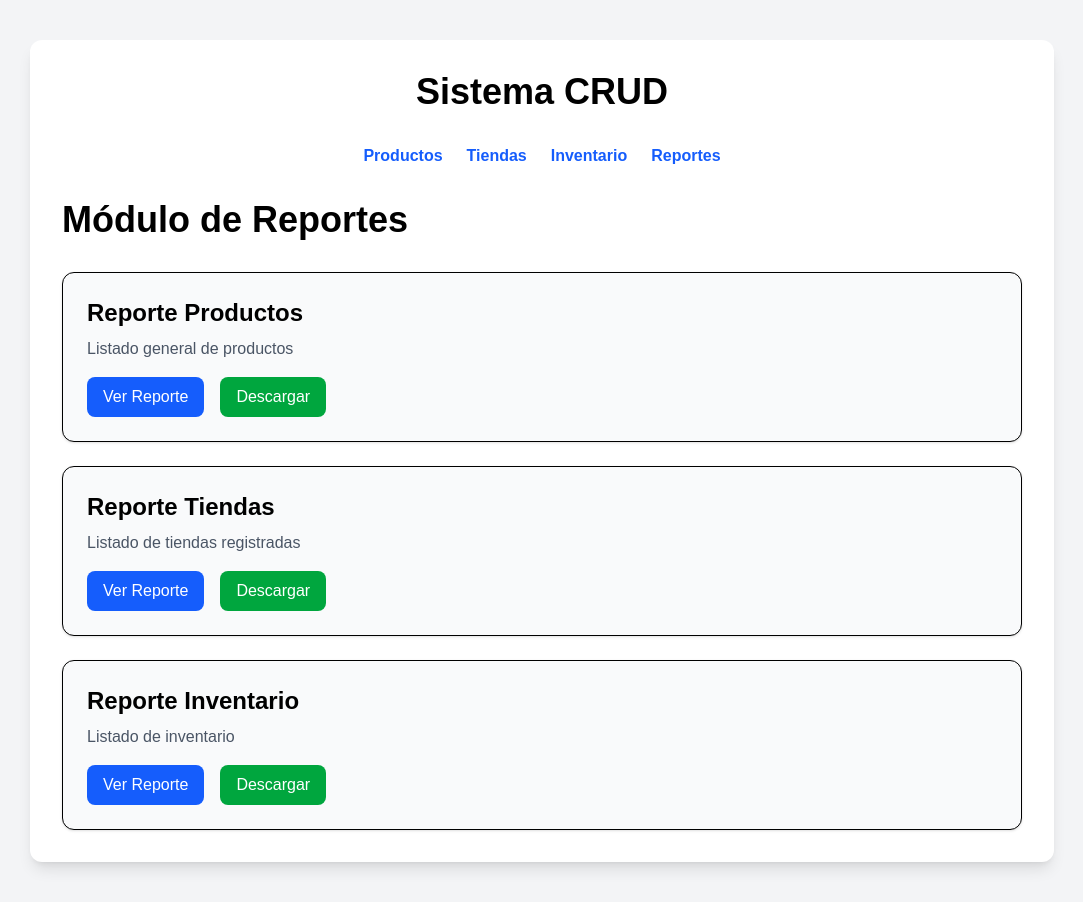
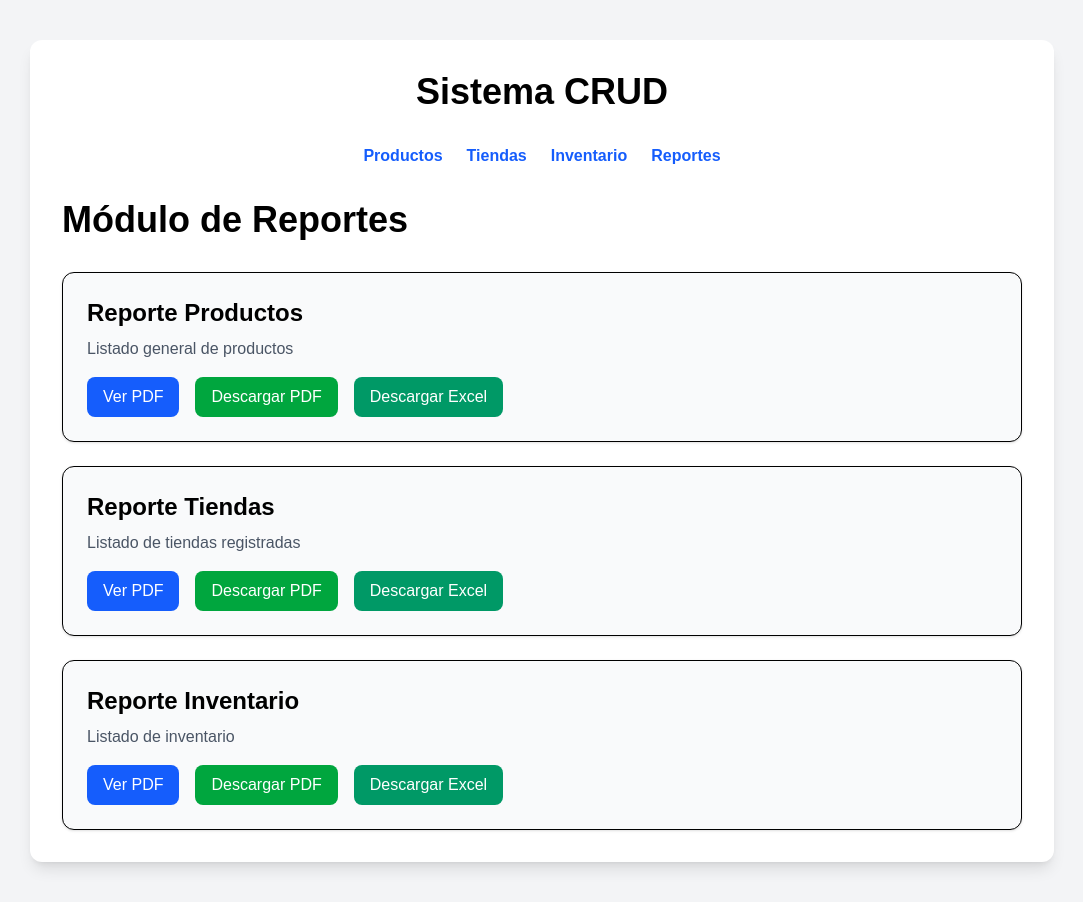
Before and after one commit to Arielpassw/crud-frontend-simple, a React (Vite) app: page /reports in a window 1280 px wide. Shown: the whole page, without its empty margins (98-1181 px from the left). Built offline with nearby package versions, Linux system fonts and the light colour scheme.

Commit message:
feat: implemantar el boton de descargar en archivo excel

```diff
--- a/src/components/reports/ReportCard.tsx
+++ b/src/components/reports/ReportCard.tsx
@@ -9,6 +9,10 @@ export default function ReportCard({
   description,
   file,
 }: Props) {
+
+  // EXCEL
+  const csvFile =
+    file.replace(".pdf", ".csv");
 
   return (
 
@@ -22,25 +26,34 @@ export default function ReportCard({
         {description}
       </p>
 
-      <div className="flex gap-4">
+      <div className="flex gap-4 flex-wrap">
 
-        {/* VER */}
+        {/* VER PDF */}
         <a
           href={file}
           target="_blank"
           rel="noreferrer"
           className="bg-blue-600 text-white px-4 py-2 rounded-lg hover:bg-blue-700"
         >
-          Ver Reporte
+          Ver PDF
         </a>
 
-        {/* DESCARGAR */}
+        {/* DESCARGAR PDF */}
         <a
           href={file}
           download
           className="bg-green-600 text-white px-4 py-2 rounded-lg hover:bg-green-700"
         >
-          Descargar
+          Descargar PDF
+        </a>
+
+        {/* DESCARGAR EXCEL */}
+        <a
+          href={csvFile}
+          download
+          className="bg-emerald-600 text-white px-4 py-2 rounded-lg hover:bg-emerald-700"
+        >
+          Descargar Excel
         </a>
 
       </div>
```
Also changed, not shown: public/reports/productos.csv (added).
